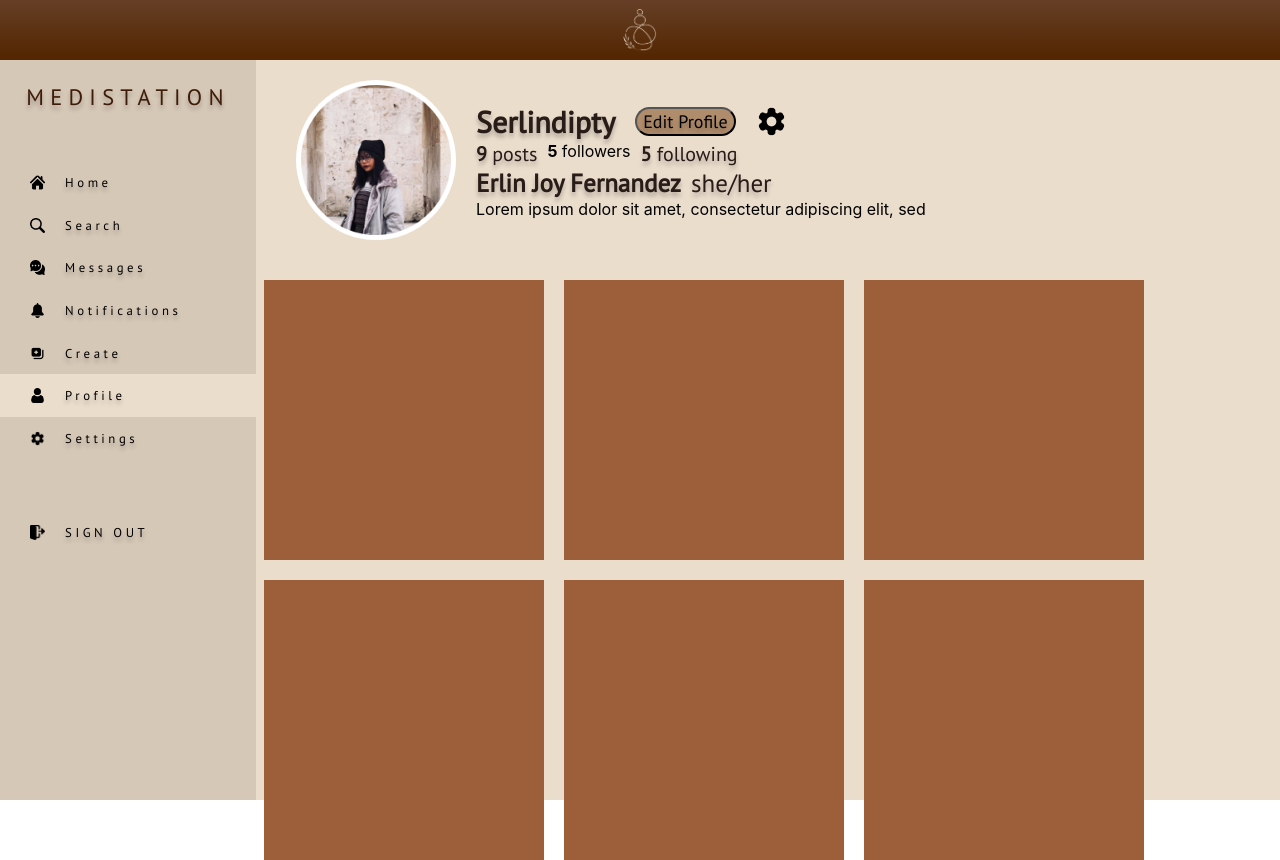
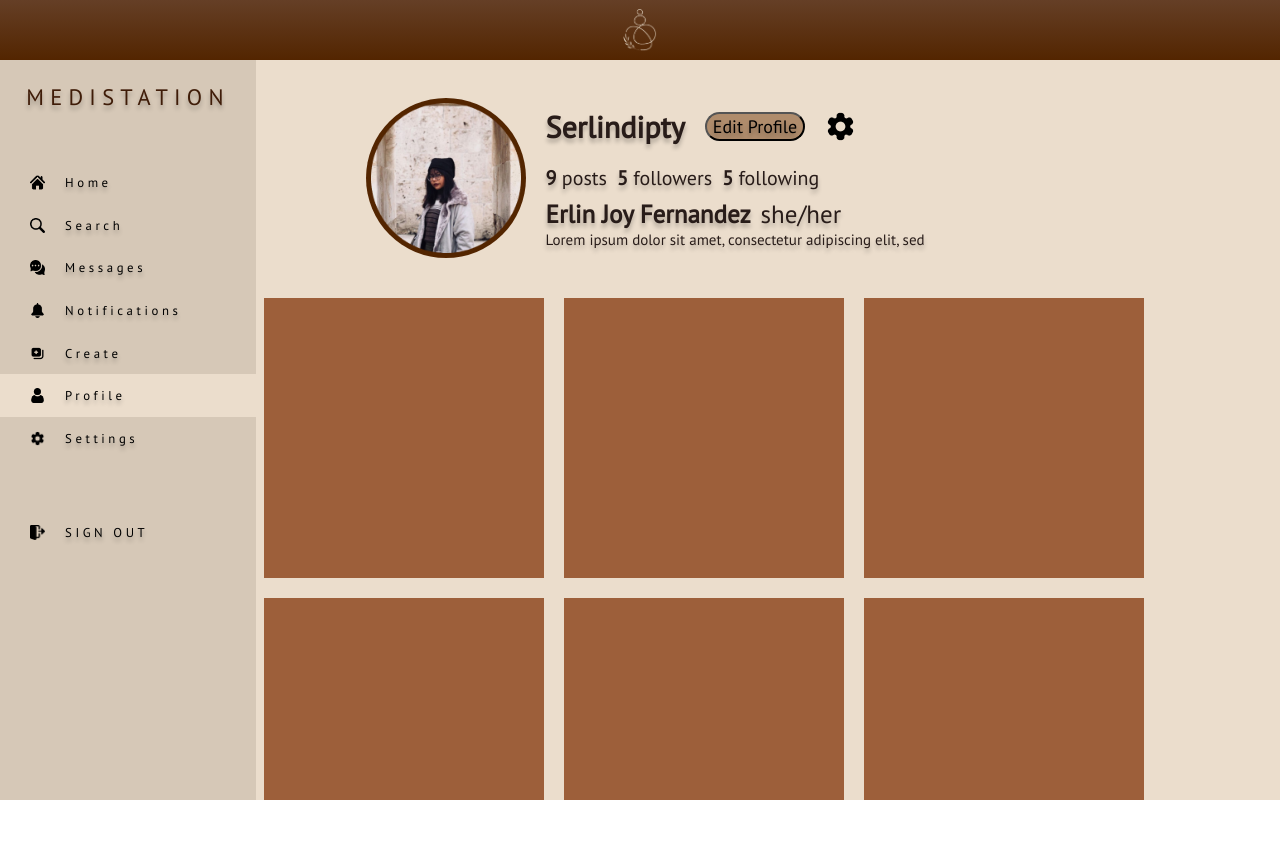
Before and after one commit to LuisMav23/medistation, a React (Create React App) app: page /profile in a window 1280 px wide. After the commit the page ends 800 px from the top, so only its background shows below. Built offline with nearby package versions, Linux system fonts and the light colour scheme.

Commit message:
may dinagdag aq ule eto na yung profile tapos na ehehz

```diff
--- a/src/components/profilepage.jsx
+++ b/src/components/profilepage.jsx
@@ -24,7 +24,6 @@ function ProfilePage() {
             gender="she/her"
             bio="Lorem ipsum dolor sit amet, consectetur adipiscing elit, sed"
           />
-
           <div class="profilepage-posts-container">
             <PostGrid/>
             <PostGrid/>
@@ -34,7 +33,6 @@ function ProfilePage() {
             <PostGrid/>
             </div>
         </div>
-
       </div>
     </>
   );
@@ -62,7 +60,7 @@ const ProfileHeader = ({
       </div>
       <div class="post-follower-following-container">
         <div class="profile-post-count"><b>{posts}</b> posts</div>
-        <div class="profile-followers   -count"><b>{followers}</b> followers</div>
+        <div class="profile-followers-count"><b>{followers}</b> followers</div>
         <div class="profile-following-count"><b>{following}</b> following</div>
       </div>
       <div class="profile-name-gender-container">
--- a/src/components/styles/profilepage.css
+++ b/src/components/styles/profilepage.css
@@ -4,6 +4,14 @@
   align-items: center;
   width: 70%;
   height: 100%;
+  overflow-y: auto;
+  overflow-x: hidden;
+  -ms-overflow-style: none; /* IE and Edge */
+  scrollbar-width: none; /* Firefox */
+}
+
+.profilepage-container::-webkit-scrollbar {
+  display: none !important;
 }
 
 .profilepage-header {
@@ -11,7 +19,8 @@
   flex-direction: row;
   align-items: center;
   width: 100%;
-  margin-left: 40px;
+  margin-left: 20%;
+  margin-top: 2%;
 }
 
 .profile-image-container {
@@ -19,7 +28,7 @@
   width: 160px;
   margin: 20px;
   border-radius: 50%;
-  background-color: #ffff;
+  background-color: #532500;
   display: flex;
   align-items: center;
   justify-content: center;
@@ -40,6 +49,7 @@
   flex-direction: row;
   align-items: center;
   column-gap: 20px;
+  margin-bottom:5%;
 }
 
 .profile-username {
@@ -48,7 +58,6 @@
   font-weight: 700;
   font-size: 30px;
   line-height: 39px;
-
   color: #281c19;
   text-shadow: 0px 4px 4px rgba(0, 0, 0, 0.25);
 }
@@ -75,45 +84,39 @@ height: 31px;
   display: flex;
   flex-direction: row;
   column-gap: 10px;
+  margin-bottom: 2%;
 }
 
 .profile-post-count {
-    font-family: 'PT Sans';
+  font-family: "PT Sans";
+  font-style: normal;
+  font-weight: 400;
+  font-size: 20px;
+  line-height: 26px;
+  color: #281c19;
+  text-shadow: 0px 4px 4px rgba(0, 0, 0, 0.25);
+}
+
+.profile-followers-count {
+  font-family: "PT Sans";
+  font-style: normal;
+  font-weight: 400;
+  font-size: 20px;
+  line-height: 26px;
+  color: #281c19;
+  text-shadow: 0px 4px 4px rgba(0, 0, 0, 0.25);
+}
+
+.profile-following-count {
+  font-family: "PT Sans";
   font-style: normal;
   font-weight: 400;
   font-size: 20px;
   line-height: 26px;
 
-    color: #281C19;
+  color: #281c19;
 
   text-shadow: 0px 4px 4px rgba(0, 0, 0, 0.25);
-
-}
-
-.profile-followers-count {
-    font-family: 'PT Sans';
-font-style: normal;
-font-weight: 400;
-font-size: 20px;
-line-height: 26px;
-
-color: #281C19;
-
-text-shadow: 0px 4px 4px rgba(0, 0, 0, 0.25);
-
-}
-
-.profile-following-count {
-    font-family: 'PT Sans';
-font-style: normal;
-font-weight: 400;
-font-size: 20px;
-line-height: 26px;
-
-color: #281C19;
-
-text-shadow: 0px 4px 4px rgba(0, 0, 0, 0.25);
-
 }
 
 .profile-name-gender-container {
@@ -123,52 +126,57 @@ text-shadow: 0px 4px 4px rgba(0, 0, 0, 0.25);
 }
 
 .profile-name {
-    font-family: 'PT Sans';
+  font-family: "PT Sans";
   font-style: normal;
   font-weight: 700;
   font-size: 25px;
   line-height: 32px;
 
-color: #281C19;
-
+  color: #281c19;
 
   text-shadow: 0px 4px 4px rgba(0, 0, 0, 0.25);
-
 }
 
 .profile-gender {
-    font-family: 'PT Sans';
+  font-family: "PT Sans";
   font-style: normal;
   font-weight: 400;
   font-size: 25px;
   line-height: 32px;
+
+  color: #281c19;
+
+  text-shadow: 0px 4px 4px rgba(0, 0, 0, 0.25);
+}
+
+.profile-bio-container {
+}
+
+.profile-bio {
+  font-family: 'PT Sans';
+  font-style: normal;
+  font-weight: 400;
+  font-size: 15px;
+  line-height: 19px;
 
   color: #281C19;
 
   text-shadow: 0px 4px 4px rgba(0, 0, 0, 0.25);
 }
 
-.profile-bio-container {
-
-}
-
-.profile-bio {
-
-}
-
-.profilepage-posts-container{
+.profilepage-posts-container {
   display: grid;
   grid-template-columns: repeat(3, 1fr);
   grid-gap: 20px;
   margin: 20px;
 }
 
-.post-grid {
+.profile .post-grid {
   align-self: center;
 }
 
 .post-container-grid {
   width: 280px;
   height: 280px;
-background: #9D5F3A;
+  background: #9d5f3a;
 }
```
Lines whose indentation alone changed are shown as unchanged.
